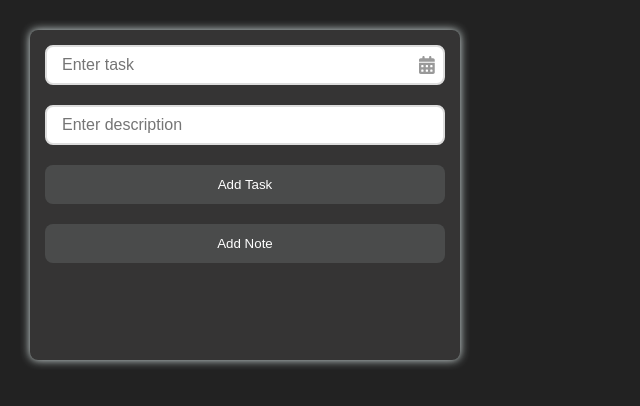
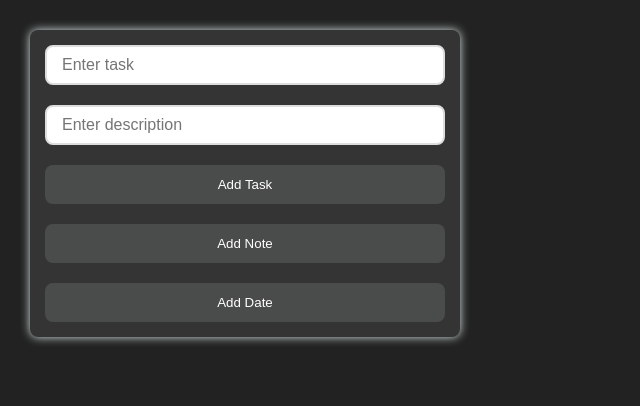
Before and after one commit to alperendnc/todo-app, a React (Create React App) app: page / in a window 1280 px wide. Shown: the top 406 px of the page, without its empty margins (0-640 px from the left). Built offline with nearby package versions, Linux system fonts and the light colour scheme.

Commit message:
Date operation has become more practical with the renewed date format.

```diff
--- a/src/App.css
+++ b/src/App.css
@@ -29,7 +29,7 @@ body {
   box-shadow: 0 0 10px rgb(219, 231, 230);
   border-radius: 8px;
   background-color: #353434;
-  height: 300px;
+  max-height: 400px;
   width: 400px;
 }
 
@@ -72,9 +72,11 @@ body {
   top: 50px;
   left: 540px;
 }
+
 span.show-more {
   cursor: pointer;
 }
+
 .todo-item {
   display: flex;
   justify-content: space-between;
@@ -230,6 +232,18 @@ input[type="date"] {
   opacity: 1;
   transform: translateY(0);
 }
+
 .date-display {
   display: none;
 }
+.react-datepicker-wrapper {
+  display: inline-block;
+  padding: 0;
+  border: 0;
+  width: 100%;
+}
+.react-datepicker__input-container {
+  position: relative;
+  display: inline-block;
+  width: 100%;
+}
--- a/src/components/TodoForm.js
+++ b/src/components/TodoForm.js
@@ -1,14 +1,12 @@
 import { useEffect, useState } from "react";
 import useTodos from "../hooks/useTodos";
 import { v4 as uuidv4 } from "uuid";
-import { FontAwesomeIcon } from "@fortawesome/react-fontawesome";
-import { faCalendarAlt } from "@fortawesome/free-solid-svg-icons";
 import DatePicker from "react-datepicker";
 import "react-datepicker/dist/react-datepicker.css";
 import dayjs from "dayjs";
 
-const TodoForm = () => {
-  const { addTodo, editingTodo, isEdit } = useTodos();
+const TodoForm = ({ addTodo, todos, setFilteredTodos }) => {
+  const { editingTodo, isEdit } = useTodos();
 
   const defaultValues = {
     id: "",
@@ -22,6 +20,7 @@ const TodoForm = () => {
   const [task, setTask] = useState(defaultValues);
   const [showNoteInput, setShowNoteInput] = useState(false);
   const [showDateInput, setShowDateInput] = useState(false);
+  const [selectedDate] = useState(null);
 
   useEffect(() => {
     if (isEdit) {
@@ -39,14 +38,35 @@ const TodoForm = () => {
     setTask(defaultValues);
     setShowNoteInput(false);
     setShowDateInput(false);
+    filterTodos(selectedDate);
   };
 
   const handleAddNoteClick = () => {
     setShowNoteInput(!showNoteInput);
   };
 
+  const handleAddDateClick = () => {
+    setShowDateInput(!showDateInput);
+  };
+
   const handleDateChange = (date) => {
     setTask({ ...task, date: dayjs(date).format("YYYY-MM-DD") });
+  };
+
+  const filterTodos = (date) => {
+    // Eğer todos dizisi yoksa ya da boşsa hiçbir şey yapma
+    if (!todos || todos.length === 0) {
+      return;
+    }
+
+    if (!date) {
+      setFilteredTodos(todos); // Eğer tarih seçilmediyse tüm görevleri göster
+    } else {
+      const filtered = todos.filter((todo) =>
+        dayjs(todo.date).isSame(date, "day")
+      );
+      setFilteredTodos(filtered);
+    }
   };
 
   return (
@@ -58,27 +78,6 @@ const TodoForm = () => {
           value={task.task}
           onChange={(e) => setTask({ ...task, task: e.target.value })}
         />
-        <FontAwesomeIcon
-          icon={faCalendarAlt}
-          className="calendar-icon"
-          onClick={() => setShowDateInput(!showDateInput)}
-        />
-        {showDateInput ? (
-          <DatePicker
-            selected={task.date ? new Date(task.date) : null}
-            onChange={handleDateChange}
-            dateFormat="yyyy-MM-dd"
-            placeholderText="Select a date"
-            onClickOutside={() => setShowDateInput(false)}
-            autoFocus
-          />
-        ) : (
-          task.date && (
-            <span className="date-display">
-              {dayjs(task.date).format("MMMM D, YYYY")}
-            </span>
-          )
-        )}
       </div>
       <input
         type="text"
@@ -87,9 +86,11 @@ const TodoForm = () => {
         onChange={(e) => setTask({ ...task, description: e.target.value })}
       />
       <button type="submit">{isEdit ? "Edit Task" : "Add Task"}</button>
+
       <button type="button" onClick={handleAddNoteClick}>
         {showNoteInput ? "Hide Note" : "Add Note"}
       </button>
+
       {showNoteInput && (
         <div>
           <input
@@ -100,6 +101,21 @@ const TodoForm = () => {
           />
         </div>
       )}
+
+      <button type="button" onClick={handleAddDateClick}>
+        {showDateInput ? "Hide Date" : "Add Date"}
+      </button>
+
+      {showDateInput && (
+        <div>
+          <DatePicker
+            selected={task.date ? new Date(task.date) : null}
+            onChange={handleDateChange}
+            dateFormat="yyyy-MM-dd"
+            placeholderText="Select a date"
+          />
+        </div>
+      )}
     </form>
   );
 };
```
Also changed, not shown: 2 other files (tests, documents, lock files or other folders).
